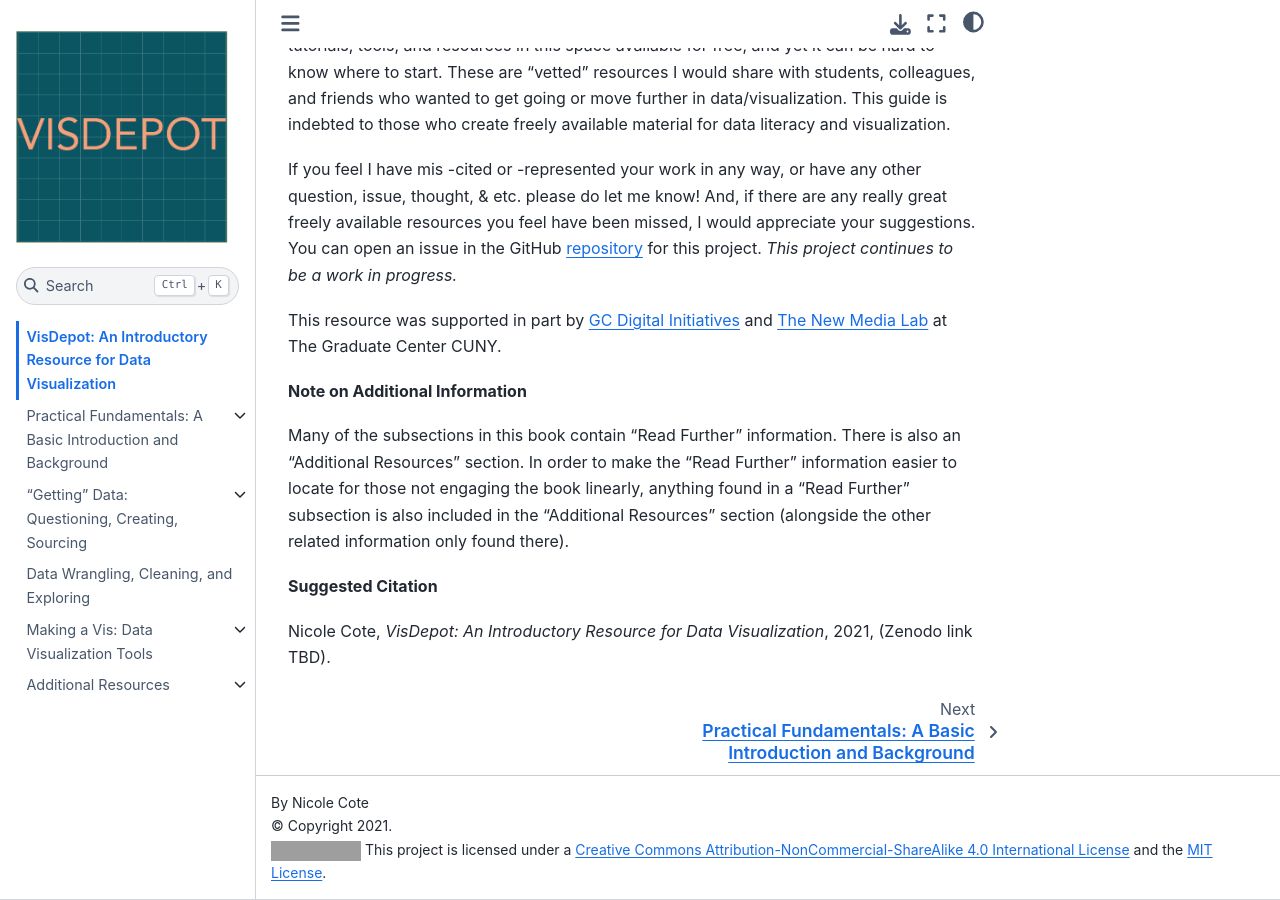
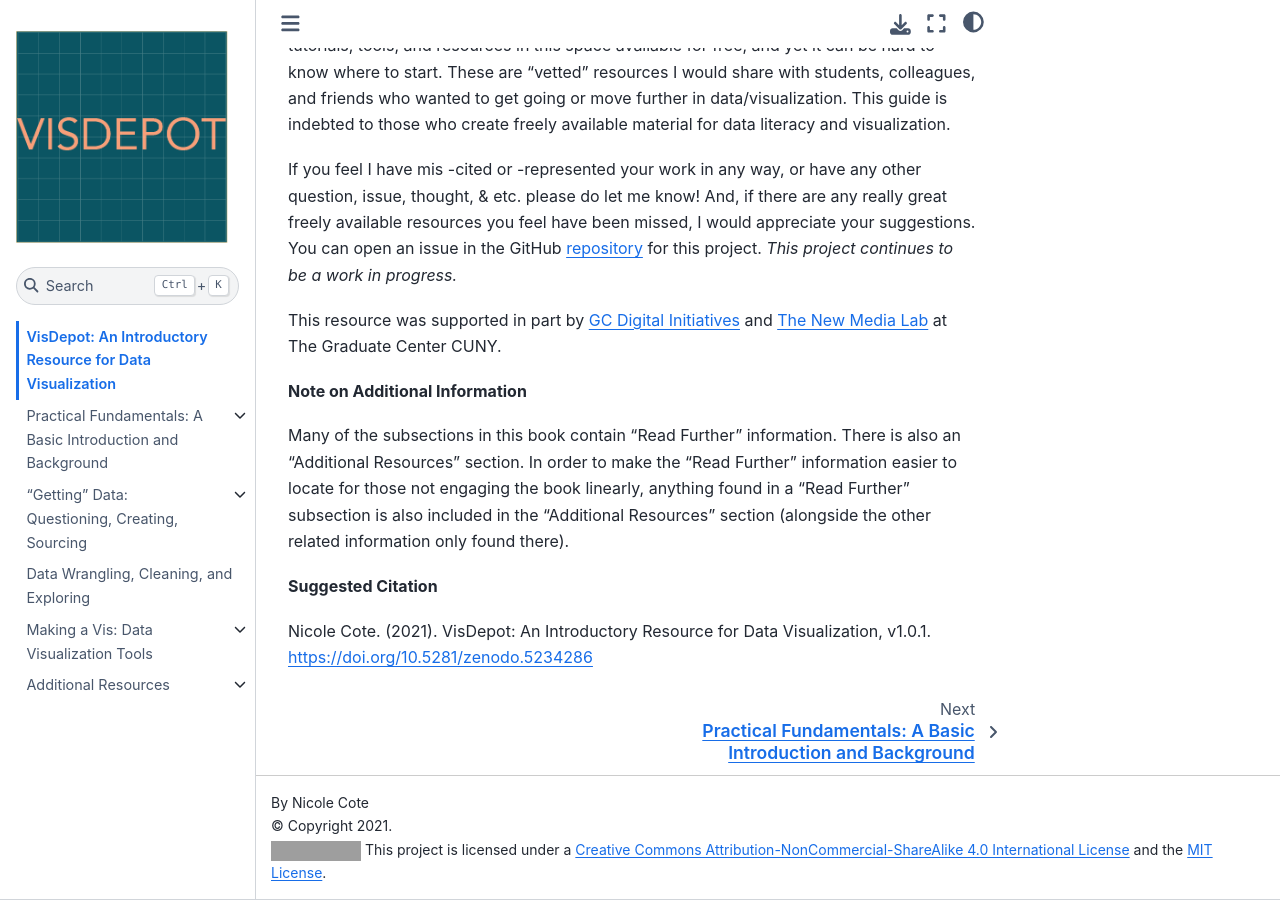
Before and after one commit to necote/VisDepot, a Jupyter Book: the page built from landing.md, in a window 1280 px wide and 900 px high, scrolled down 618 px. Built offline with Jupyter Book 1.0.4 settings and Sphinx 7.4.7 and the Sphinx Book theme 1.1.4, drawn with Linux system fonts in a browser that asks for light colours; grey boxes are pictures that could not be loaded.

```diff
--- a/landing.md
+++ b/landing.md
@@ -20,4 +20,4 @@ Many of the subsections in this book contain "Read Further" information. There i
 
 **Suggested Citation**
 
-Nicole Cote, *VisDepot: An Introductory Resource for Data Visualization*, 2021, (Zenodo link TBD).
+Nicole Cote. (2021). VisDepot: An Introductory Resource for Data Visualization, v1.0.1. https://doi.org/10.5281/zenodo.5234286
```
Also changed, not shown: README.md (added, +34 -0 lines), additionalresources_3_social.md (+1 -1 lines), figs/visdepot.png (added), 1 other file.
